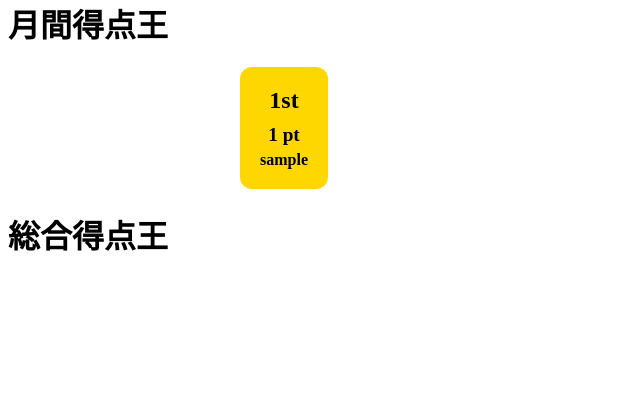
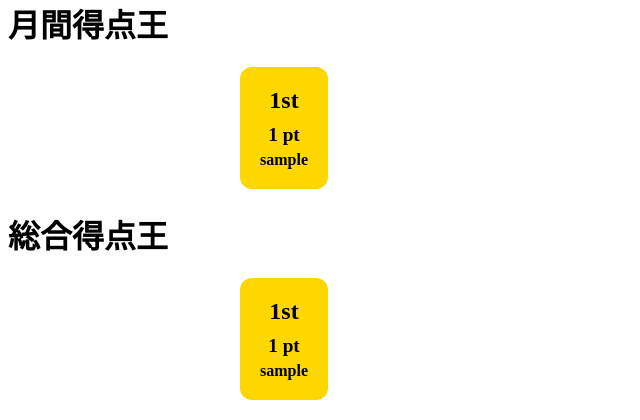
Before and after one commit to mayo2451/miyakeiba, a Flask app: template 01miyakeiba - v1.1/Miyakeiba_app/templates/home.html in a window 1280 px wide. Shown: the part 711-1131 px from the top of the page, without its empty margins (0-640 px from the left). Before the commit the page ends 962 px from the top, so only its background shows below. Run offline with Flask 3, Linux system fonts and the light colour scheme; the template is opened without the code that fills it: most values are stand-ins (such as "Sample title", 1, 10 or a date in 2020); parts of the project's set-up code (start-up, migrations or seed data) failed here and were passed over.

Commit message:
Update home.html

```diff
--- a/01miyakeiba - v1.1/Miyakeiba_app/templates/home.html
+++ b/01miyakeiba - v1.1/Miyakeiba_app/templates/home.html
@@ -149,6 +149,31 @@
             </div>
         </div>
         <h1 class="sub-title">総合得点王</h1>
+        <div class="point-top3">
+            {% if users_total|length >= 1 %}
+                <div class="first-rank">
+                    <div class="first-title">1st</div>
+                    <div class="first-score">{{ users_total[0].total_score }} pt</div>
+                    <div class="first-name">{{ users_total[0].username }}</div>
+                </div>
+            {% endif %}
+            <div class="other">
+                {% if users_total|length >= 2 %}
+                    <div class="second-rank">
+                        <div class="second-title">2nd</div>
+                        <div class="second-score">{{ users_total[1].total_score }} pt</div>
+                        <div class="second-name">{{ users_total[1].username }}</div>
+                    </div>
+                {% endif %}
+                {% if users_total|length >= 3 %}
+                    <div class="third-rank">
+                        <div class="third-title">3rd</div>
+                        <div class="third-score">{{ users_total[2].total_score }} pt</div>
+                        <div class="third-name">{{ users_total[2].username }}</div>
+                    </div>
+                {% endif %}
+            </div>
+        </div>
     </body>
     <script src="{{ url_for('static', filename='js/this_week_race.js') }}"></script>
 </html>
```
